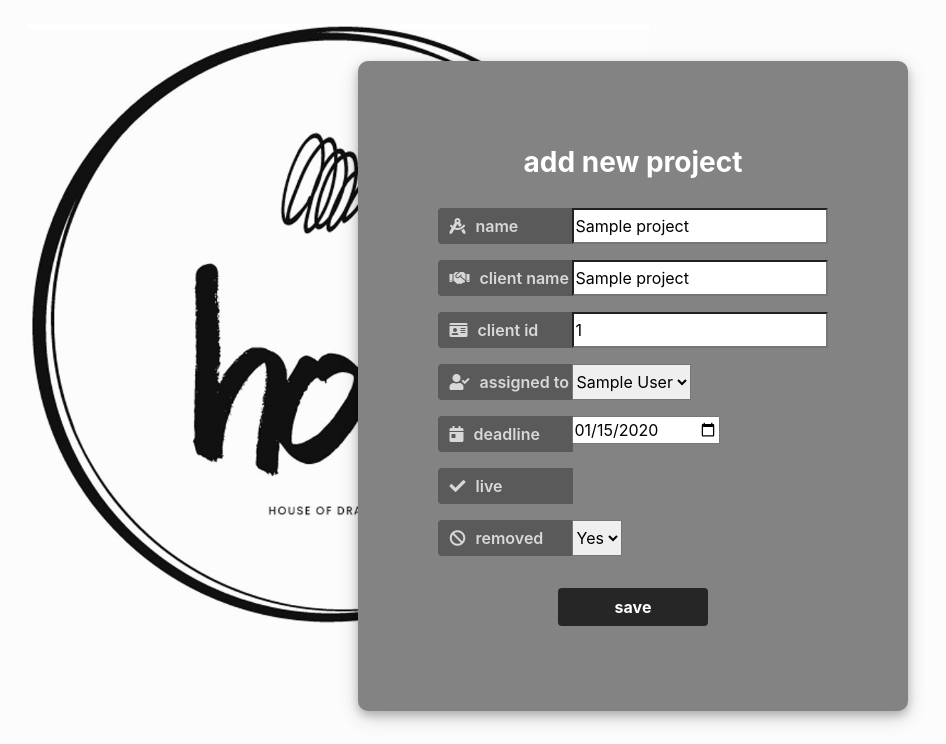
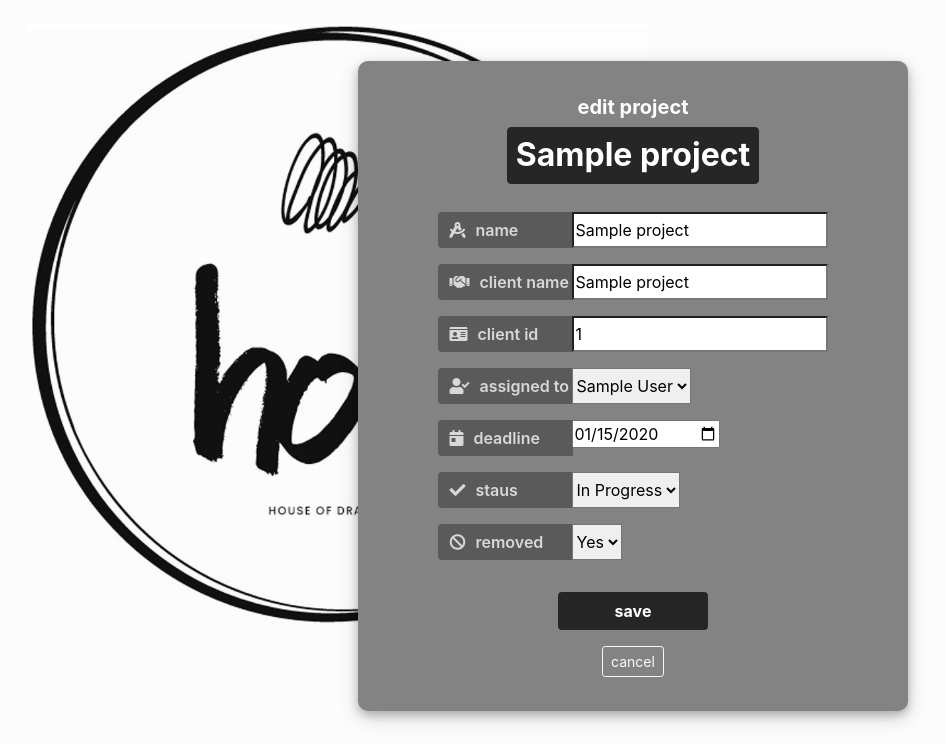
Before and after one commit to avdhari/hod-status, a Django app: a page that uses templates/status/edit_project.html in a window 1280 px wide. Shown: the part 56-800 px from the top of the page, without its empty margins (132-1078 px from the left). Run offline with Django 3.2, Linux system fonts and the light colour scheme; a user stored in the database is signed in; tables that the repository leaves empty hold one stand-in row (values such as "Sample post"); parts of the project's set-up code (start-up, migrations or seed data) failed here and were passed over; some libraries are stand-ins or nearby versions.

Commit message:
project context, edit template updates

```diff
--- a/status/views.py
+++ b/status/views.py
@@ -145,6 +145,7 @@ def edit_project_view(request, slug):
     edit_form = EditProjectForm(instance=project)
     context = {
         'edit_form': edit_form,
+        'project': project,
     }
     return render(request, 'status/edit_project.html', context)
 
--- a/templates/status/edit_project.html
+++ b/templates/status/edit_project.html
@@ -2,7 +2,7 @@
 {% load static %}
 {% load crispy_forms_tags %}
 
-{% block title %} hod | edit: {{project}} {% endblock %}
+{% block title %} hod | edit: {{project.name}} {% endblock %}
 
 
 {% block content %}
@@ -17,7 +17,10 @@
 	<div class="d-flex justify-content-center h-100">
 	  <div class="edit-project">
 		<div class="d-flex justify-content-center">
-		  <h3 id="form-title">add new project</h3>
+		  <h5 id="form-title">edit project</h5>
+		</div>
+		<div class="d-flex justify-content-center">
+		  <h2 id="form-title" style="background-color: #262626; border: 1px solid #262626; border-radius: .25rem; padding: .5rem .5rem;">{{project.name}}</h2>
 		</div>
 		<div class="d-flex justify-content-center form_container">
 		  <form method="POST" action="">
@@ -63,9 +66,9 @@
 				</div>
 				<div class="input-group mb-3">
 					<div class="input-group-append">
-						<span class="input-group-text"><i class="fas fa-check"></i>live</span>
+						<span class="input-group-text"><i class="fas fa-check"></i>staus</span>
 					</div>
-                        {{edit_form.is_live}}
+                        {{edit_form.status}}
 				    </div>
 				<div class="input-group mb-3">
 					<div class="input-group-append">
@@ -80,6 +83,10 @@
 				<div class="d-flex justify-content-center mt-3 login_container">
 					<input class="btn login_btn" type="submit" value="save">
 				</div>
+				<div class="d-flex justify-content-center mt-3 login_container">
+					<a href="#" class="btn btn-sm border-light text-light">cancel</a>
+				</div>
+
 
 
 				{% if form.non_field_errors %}
```
